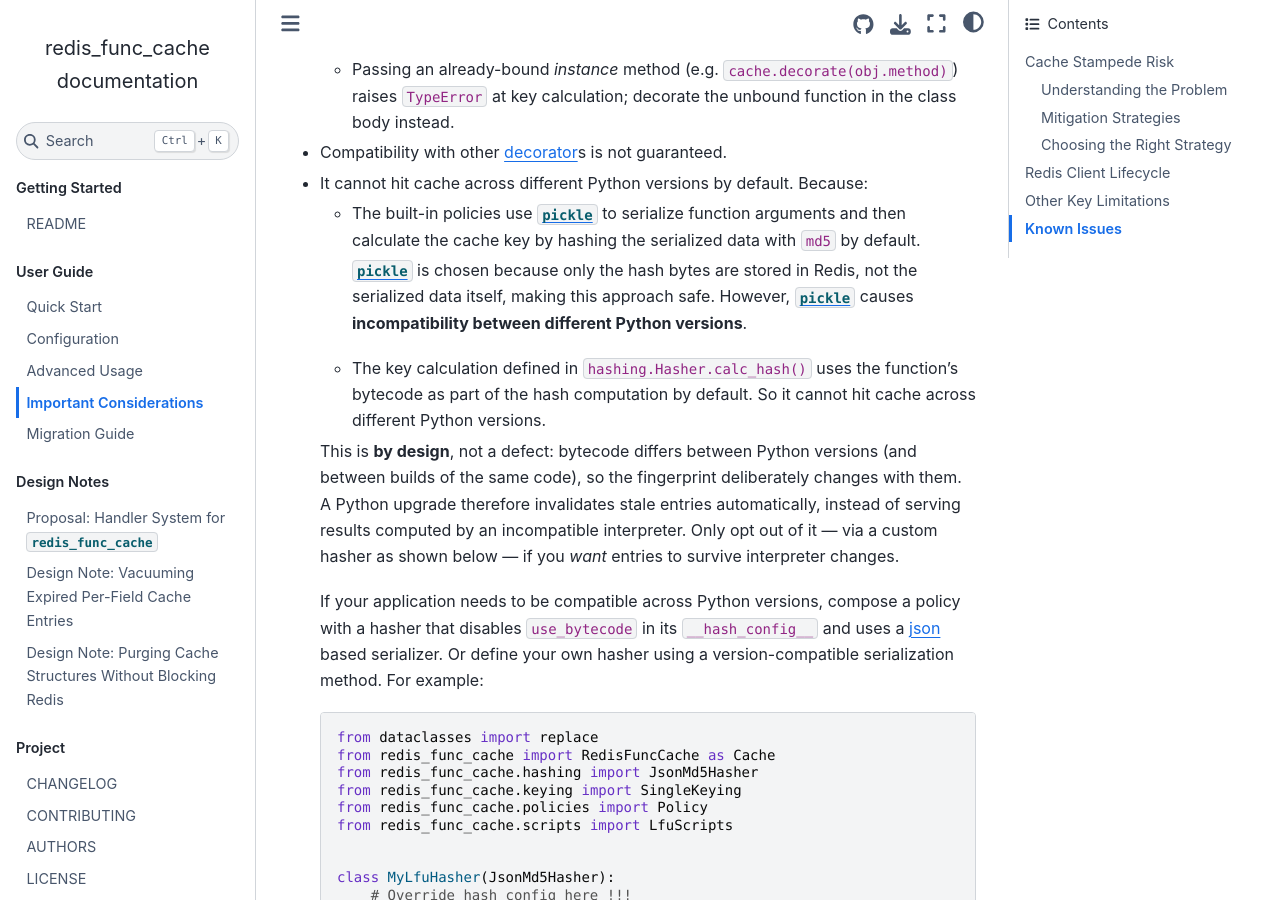
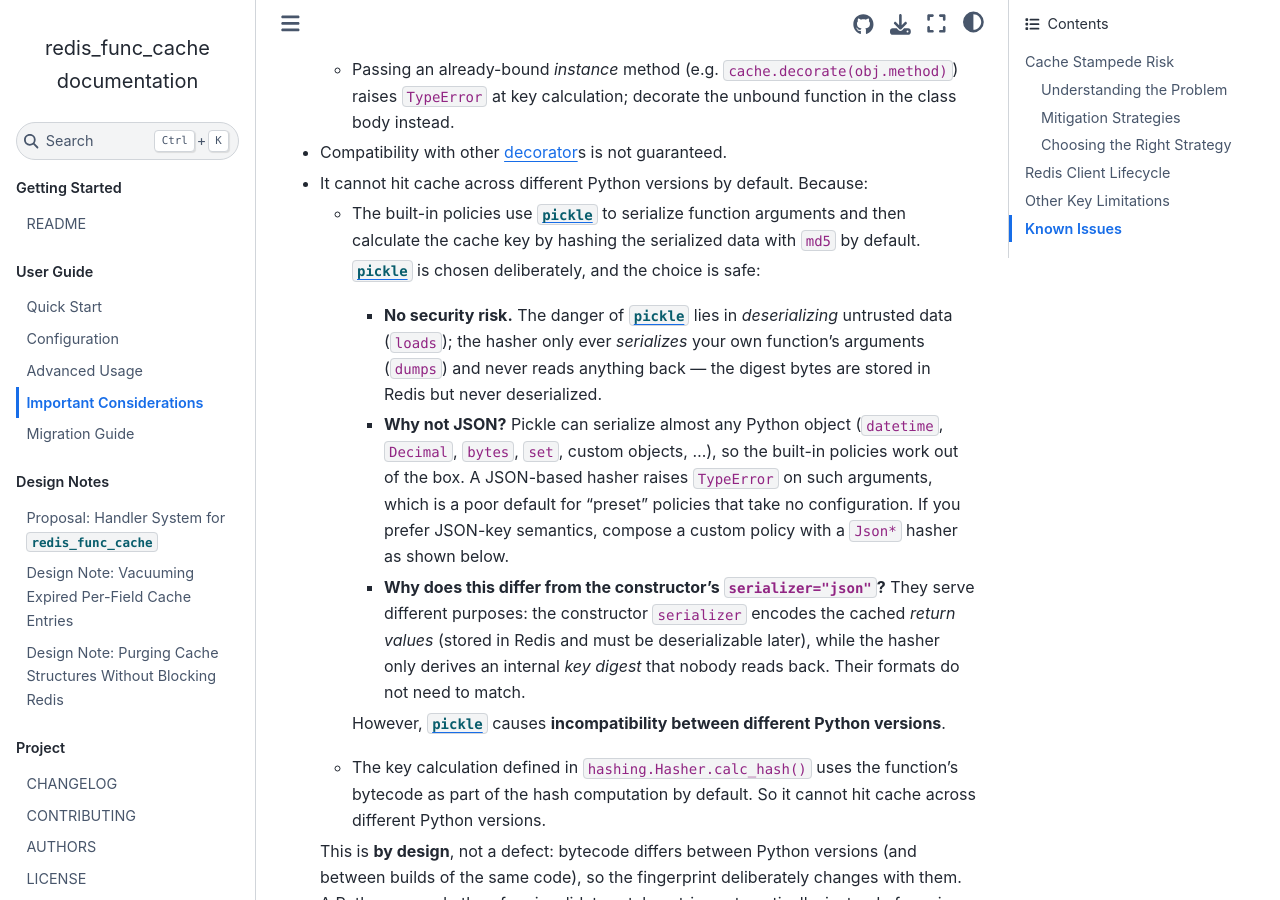
Before and after one commit to tanbro/redis_func_cache, a Sphinx documentation site: the page built from docs/usage/considerations.md, in a window 1280 px wide and 900 px high, scrolled down 4690 px. Built offline with Sphinx 7.4.7 and the Sphinx Book theme 1.1.4, drawn with Linux system fonts in a browser that asks for light colours; pages that are not in the unit, such as notebooks, are missing from menus.

Commit message:
docs: explain why built-in policies hash with pickle
Expand the Known Issues note in considerations.md to answer the three
doubts a reader naturally raises about PICKLE_MD5_HASHER: why it is
safe (only dumps, digest never deserialized), why not JSON (pickle
serializes almost anything so presets work out of the box; a JSON
hasher raises TypeError on datetime/bytes/... and is a poor no-config
default, custom composition shown below), and why the hash serializer
need not match the constructor's serializer=json (return values are
stored and read back; the digest is never read back).

```diff
--- a/docs/usage/considerations.md
+++ b/docs/usage/considerations.md
@@ -159,7 +159,13 @@ Practical guidance for the `factory` argument:
 
   - The built-in policies use [`pickle`][] to serialize function arguments and then calculate the cache key by hashing the serialized data with `md5` by default.
 
-    [`pickle`][] is chosen because only the hash bytes are stored in Redis, not the serialized data itself, making this approach safe. However, [`pickle`][] causes **incompatibility between different Python versions**.
+    [`pickle`][] is chosen deliberately, and the choice is safe:
+
+    - **No security risk.** The danger of [`pickle`][] lies in *deserializing* untrusted data (`loads`); the hasher only ever *serializes* your own function's arguments (`dumps`) and never reads anything back — the digest bytes are stored in Redis but never deserialized.
+    - **Why not JSON?** Pickle can serialize almost any Python object (`datetime`, `Decimal`, `bytes`, `set`, custom objects, ...), so the built-in policies work out of the box. A JSON-based hasher raises `TypeError` on such arguments, which is a poor default for "preset" policies that take no configuration. If you prefer JSON-key semantics, compose a custom policy with a `Json*` hasher as shown below.
+    - **Why does this differ from the constructor's `serializer="json"`?** They serve different purposes: the constructor `serializer` encodes the cached *return values* (stored in Redis and must be deserializable later), while the hasher only derives an internal *key digest* that nobody reads back. Their formats do not need to match.
+
+    However, [`pickle`][] causes **incompatibility between different Python versions**.
 
   - The key calculation defined in `hashing.Hasher.calc_hash()` uses the function's bytecode as part of the hash computation by default. So it cannot hit cache across different Python versions.
 
```
